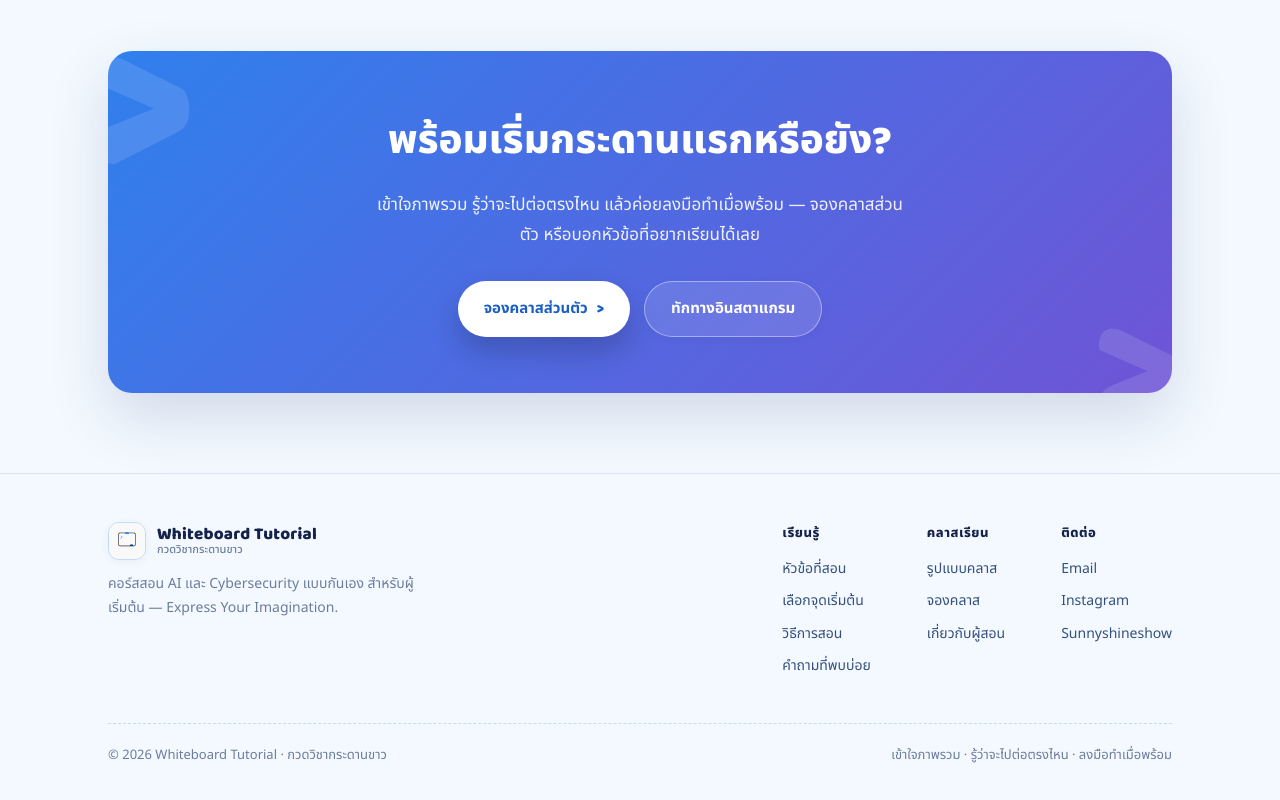
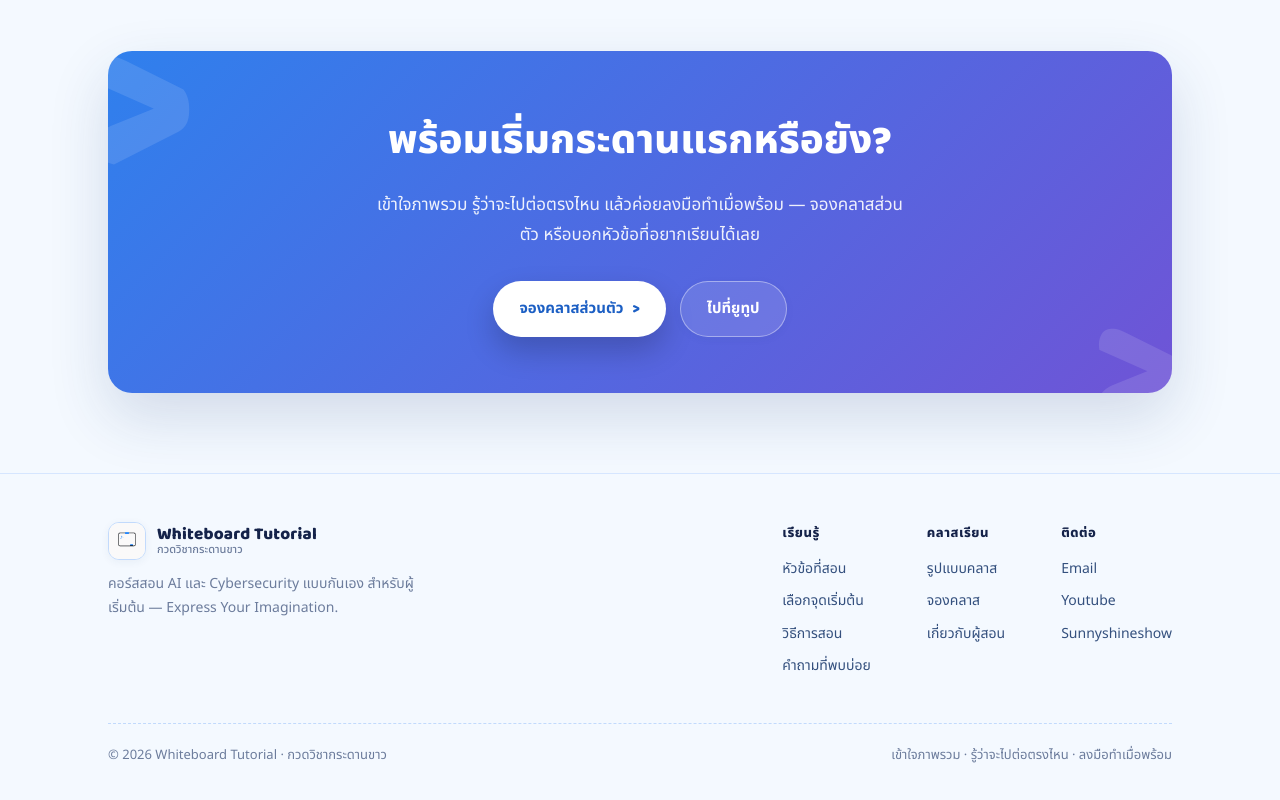
Before and after one commit to Sunnyshineshow/sunnyshineshow.github.io, a plain HTML site: page whiteboardtutorial.html in a window 1280 px wide. Shown: the part 8587-9387 px from the top of the page. Drawn offline with Linux system fonts and the light colour scheme.

Commit message:
Fix Links

```diff
--- a/whiteboardtutorial.html
+++ b/whiteboardtutorial.html
@@ -1135,8 +1135,8 @@ footer { border-top: 1px solid var(--line); padding: 48px 0 36px; }
       <h2>พร้อมเริ่มกระดานแรกหรือยัง?</h2>
       <p>เข้าใจภาพรวม รู้ว่าจะไปต่อตรงไหน แล้วค่อยลงมือทำเมื่อพร้อม — จองคลาสส่วนตัว หรือบอกหัวข้อที่อยากเรียนได้เลย</p>
       <div class="cta-actions">
-        <a class="btn btn-primary" href="mailto:sakuraiakane26@agentmail.to?subject=Whiteboard%20Tutorial%20-%20จองคลาส">จองคลาสส่วนตัว <span class="chev">&gt;</span></a>
-        <a class="btn btn-ghost" href="https://www.instagram.com/sakusaku_akarinrin/" target="_blank" rel="noopener">ทักทางอินสตาแกรม</a>
+        <a class="btn btn-primary" href="mailto:sun.napon11@gmail.com?subject=Whiteboard%20Tutorial%20-%20จองคลาส">จองคลาสส่วนตัว <span class="chev">&gt;</span></a>
+        <a class="btn btn-ghost" href="https://www.youtube.com/@whiteboardtutorial" target="_blank" rel="noopener">ไปที่ยูทูป</a>
       </div>
     </div>
   </div>
@@ -1172,8 +1172,8 @@ footer { border-top: 1px solid var(--line); padding: 48px 0 36px; }
         </div>
         <div class="foot-col">
           <h4>ติดต่อ</h4>
-          <a href="mailto:sakuraiakane26@agentmail.to">Email</a>
-          <a href="https://www.instagram.com/sakusaku_akarinrin/" target="_blank" rel="noopener">Instagram</a>
+          <a href="mailto:sun.napon11@gmail.com">Email</a>
+          <a href="https://www.youtube.com/@whiteboardtutorial" target="_blank" rel="noopener">Youtube</a>
           <a href="./index.html">Sunnyshineshow</a>
         </div>
       </div>
```
